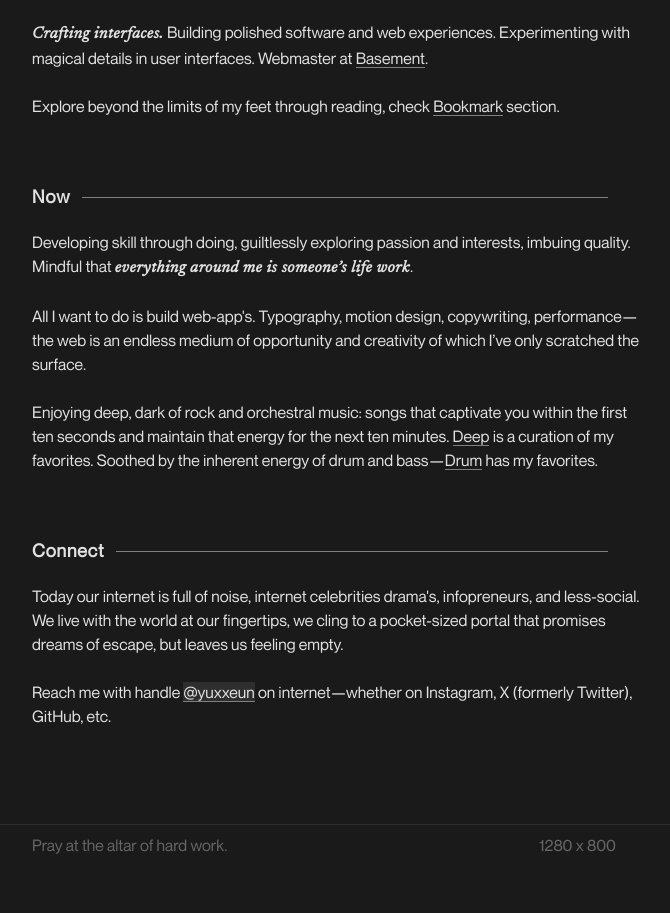
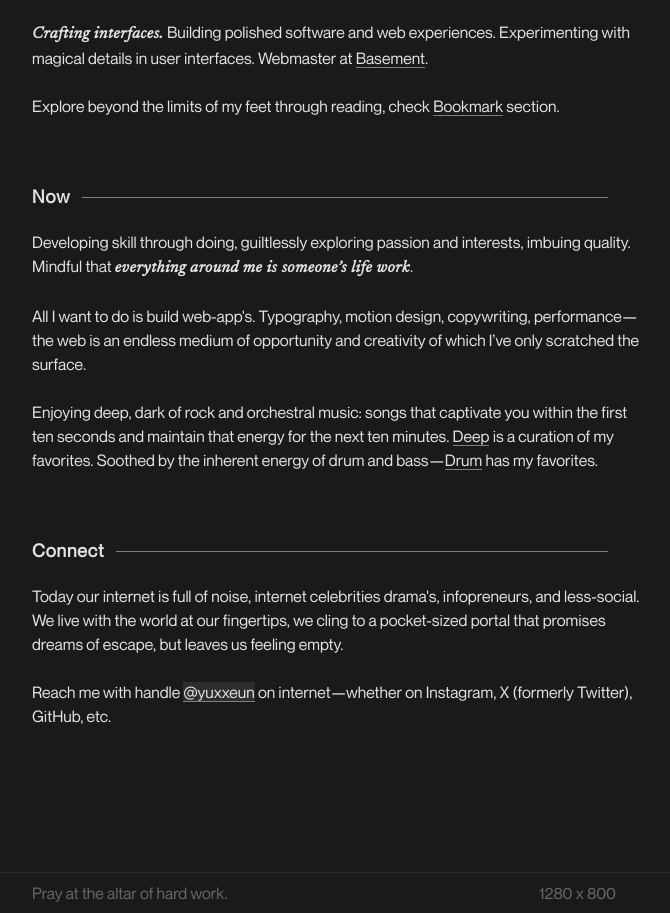
Before and after one commit to yuxxeun/basssic, an Astro site: page / in a window 1280 px wide. Shown: the part 156-1069 px from the top of the page, without its empty margins (304-974 px from the left). Before the commit the page ends 1021 px from the top, so only its background shows below. Built offline with nearby package versions, Linux system fonts and the light colour scheme; Astro itself is replaced by a stand-in of ours; some icons are missing; what tailwindcss-animated would draw is missing.

Commit message:
ref(footer): margin top

```diff
--- a/src/components/common/Footer.tsx
+++ b/src/components/common/Footer.tsx
@@ -31,7 +31,7 @@ const Footer = () => {
 
   return (
     <>
-      <div className="w-full border-t border-[#2e2e2e] py-2 animate-fade-up animate-delay-[3000ms]">
+      <div className="w-full border-t border-[#2e2e2e] py-2 animate-fade-up animate-delay-[3000ms] mt-12">
         <Container className="lg:px-8 px-6 text-[#666666] font-delight flex items-center justify-between">
           <div>
             <p>{randomPoem}</p>
```
